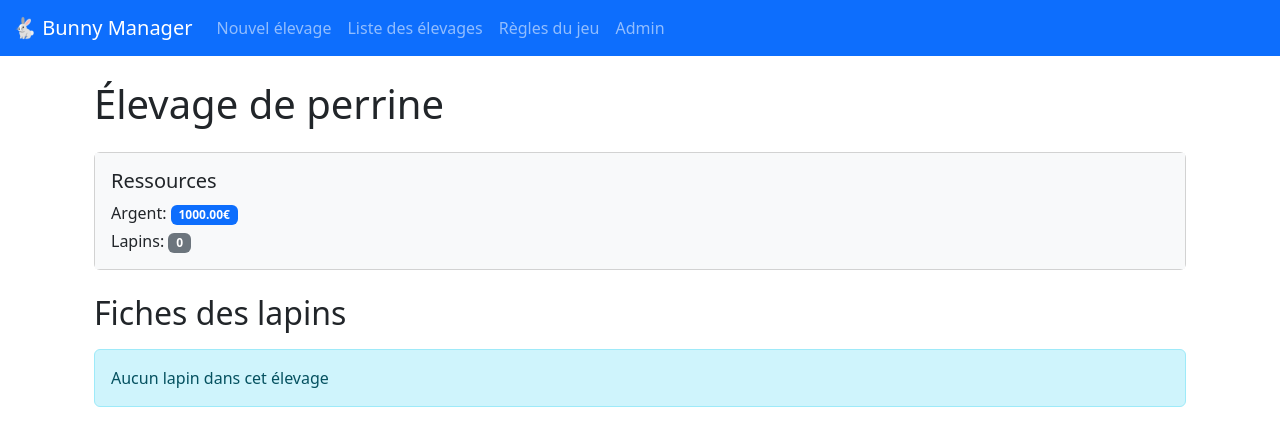
After one commit to maelhnr/elevage-Mael-Honore, a Django app: page /elevages/1/gestion_lapins/ in a window 1280 px wide. The commit adds this page. Shown: the top 446 px of the page. Run offline with Django 4.2, Linux system fonts and the light colour scheme; data comes from the database, SQL or seed files in the repository; tables that the repository leaves empty hold one stand-in row (values such as "Sample post").

Commit message:
AJout du html de gestion de santé des lapins

```diff
--- a/elevage/lapin/templates/elevage/elevage.html
+++ b/elevage/lapin/templates/elevage/elevage.html
@@ -58,6 +58,10 @@
         {{ form.as_p }}
         <button type="submit" class="btn btn-primary mt-2">Valider le tour</button>
     </form>
+
+     <!-- Lien vers la page de gestion des soins des lapins -->
+     <a href="{% url 'gestion_lapins' elevage.id %}" class="btn btn-info mt-3">Soigner les lapins</a>
+
 {% else %}
     <div class="alert alert-danger">
         <h2>💀 Fin de l'élevage</h2>
--- /dev/null
+++ b/elevage/lapin/templates/elevage/gestion_lapins.html
@@ -0,0 +1,81 @@
+{% extends 'base.html' %}
+
+{% block content %}
+<div class="container">
+    <h1 class="my-4">Élevage de {{ elevage.nom_joueur }}</h1>
+
+    <div class="card mb-4">
+        <div class="card-body bg-light">
+            <h5 class="card-title">Ressources</h5>
+            <p class="mb-1">Argent: <span class="badge bg-primary">{{ elevage.argent }}€</span></p>
+            <p class="mb-0">Lapins: <span class="badge bg-secondary">{{ individus|length }}</span></p>
+        </div>
+    </div>
+
+    <h2 class="mb-3"><i class="fas fa-clipboard-list"></i> Fiches des lapins</h2>
+
+    <div class="row">
+        {% for individu in individus %}
+        <div class="col-lg-6 mb-3">
+            <div class="card {% if individu.sante.malade or individu.sante.niveau_sante <= 0 %}border-danger{% endif %}">
+                <div class="card-header {% if individu.sante.malade or individu.sante.niveau_sante <= 0 %}bg-danger text-white{% else %}bg-success text-white{% endif %}">
+                    Lapin #{{ individu.id }}
+                    <span class="float-end">
+                        Santé: {{ individu.sante.niveau_sante }}%
+                        {% if individu.etat == 'G' %}
+                            <i class="fas fa-venus ms-2" title="Gravide"></i>
+                        {% endif %}
+                    </span>
+                </div>
+
+                <div class="card-body">
+                    {% if individu.sante.malade or individu.sante.niveau_sante <= 0 %}
+                        <div class="alert alert-warning mb-3">
+                            <i class="fas fa-exclamation-triangle"></i>
+                            Ce lapin {% if individu.sante.niveau_sante <= 0 %}est en danger de mort{% else %}est malade{% endif %}!
+                        </div>
+
+                        <form method="post" class="needs-validation" novalidate>
+                            {% csrf_token %}
+                            <input type="hidden" name="lapin_id" value="{{ individu.id }}">
+
+                            <div class="mb-3">
+                                <div class="form-check">
+                                    <input class="form-check-input" type="radio" name="action" id="total{{ individu.id }}" value="total" required
+                                           {% if individu.sante.niveau_sante > 50 %}checked{% endif %}>
+                                    <label class="form-check-label" for="total{{ individu.id }}">
+                                        <i class="fas fa-medal"></i> Soin complet (10€) - Santé à 100%
+                                    </label>
+                                </div>
+
+                                {% if individu.sante.niveau_sante <= 50 %}
+                                <div class="form-check mt-2">
+                                    <input class="form-check-input" type="radio" name="action" id="partiel{{ individu.id }}" value="partiel"
+                                           {% if individu.sante.niveau_sante <= 50 %}checked{% endif %}>
+                                    <label class="form-check-label" for="partiel{{ individu.id }}">
+                                        <i class="fas fa-band-aid"></i> Soin d'urgence (5€) +50% santé
+                                    </label>
+                                </div>
+                                {% endif %}
+                            </div>
+
+                            <button type="submit" class="btn btn-success w-100">
+                                <i class="fas fa-syringe"></i> Appliquer le traitement
+                            </button>
+                        </form>
+                    {% else %}
+                        <div class="alert alert-success mb-0">
+                            <i class="fas fa-check-circle"></i> Ce lapin est en bonne santé
+                        </div>
+                    {% endif %}
+                </div>
+            </div>
+        </div>
+        {% empty %}
+        <div class="col-12">
+            <div class="alert alert-info">Aucun lapin dans cet élevage</div>
+        </div>
+        {% endfor %}
+    </div>
+</div>
+{% endblock %}
--- a/elevage/lapin/urls.py
+++ b/elevage/lapin/urls.py
@@ -7,5 +7,6 @@ urlpatterns = [
     path('elevages/', views.liste, name='liste_elevages'),
     path('elevages/<int:elevage_id>/', views.elevage, name='detail_elevage'),
     path('elevages/regles/', views.regles_jeu, name='regles_jeu'),
+    path('elevages/<int:elevage_id>/gestion_lapins/', views.gestion_lapins, name='gestion_lapins'),
 
 ]
--- a/elevage/lapin/views.py
+++ b/elevage/lapin/views.py
@@ -1,5 +1,5 @@
 from django.shortcuts import render, redirect, get_object_or_404
-from .forms import ElevageForm, Actions
+from .forms import ElevageForm, Actions, SoignerLapinForm
 from .models import Elevage, Individu, Regle, Sante
 
 def nouveau(request):
@@ -119,3 +119,40 @@ def menu(request):
 
 def regles_jeu(request):
     return render(request, 'elevage/regles.html')
+
+def gestion_lapins(request, elevage_id):
+    elevage = get_object_or_404(Elevage, id=elevage_id)
+    individus = Individu.objects.filter(
+        elevage=elevage,
+        etat__in=['P', 'G'],
+        sante__vivant=True
+    ).select_related('sante')
+
+    if request.method == 'POST':
+        lapin_id = request.POST.get('lapin_id')
+        action = request.POST.get('action')
+
+        if lapin_id and action:
+            lapin = get_object_or_404(Individu, id=lapin_id, elevage=elevage)
+
+            # Condition de soin modifiée pour inclure niveau_sante <= 0
+            if lapin.sante.malade or lapin.sante.niveau_sante <= 0:
+                cout = 10 if action == 'total' else 5
+
+                if elevage.argent >= cout:
+                    if action == 'total':
+                        lapin.sante.niveau_sante = 100
+                    else:
+                        lapin.sante.niveau_sante = min(100, lapin.sante.niveau_sante + 50)
+
+                    lapin.sante.malade = False
+                    elevage.argent -= cout
+                    lapin.sante.save()
+                    elevage.save()
+
+                return redirect('gestion_lapins', elevage_id=elevage.id)
+
+    return render(request, 'elevage/gestion_lapins.html', {
+        'elevage': elevage,
+        'individus': individus,
+    })
```
Also changed, not shown: elevage/lapin/forms.py (+17 -0 lines).
